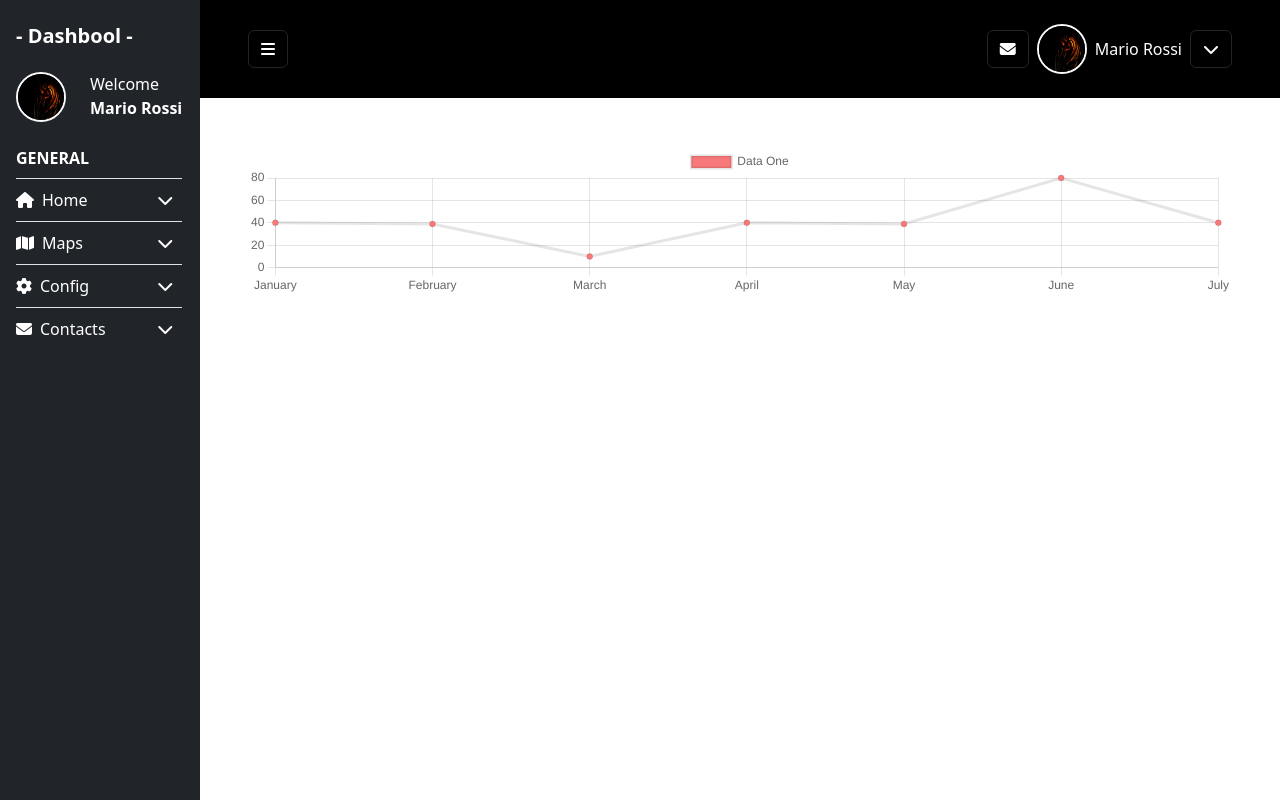
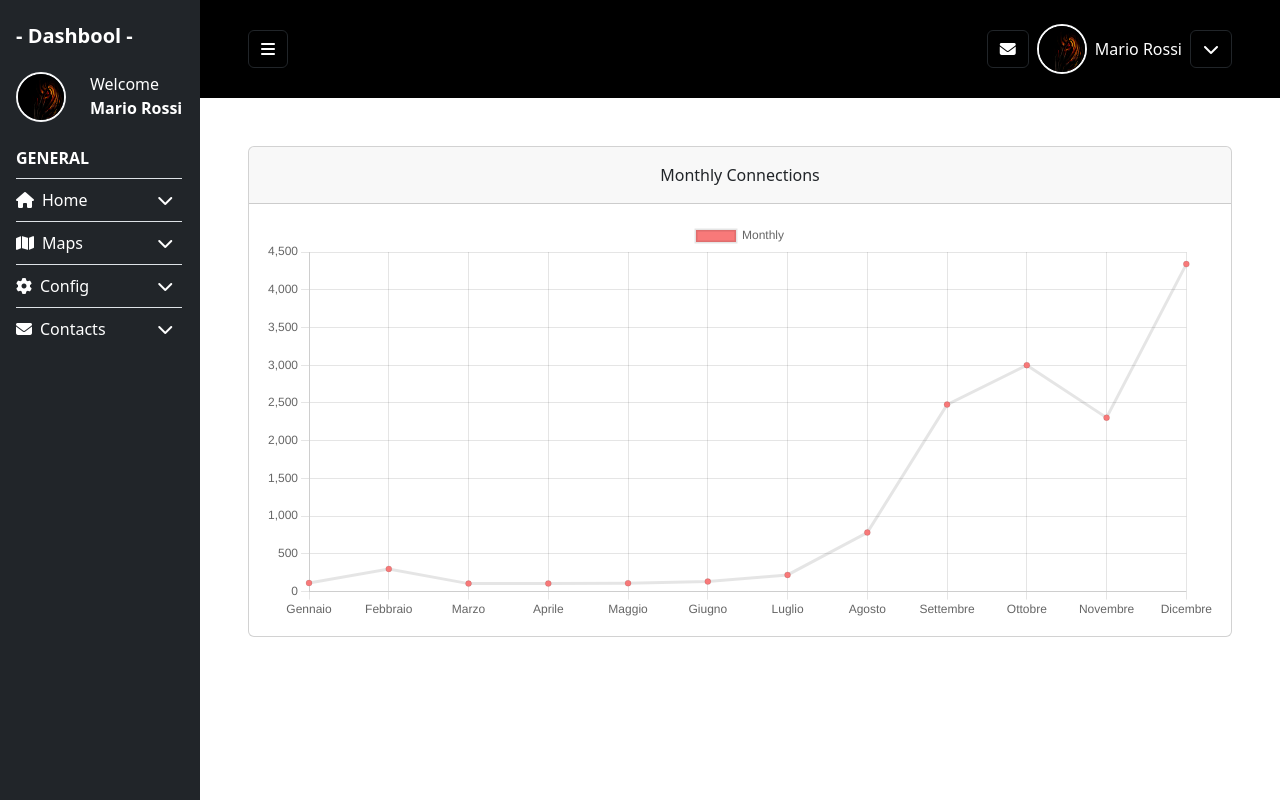
Before and after one commit to CaldatoLuca/dashboard-vue, a Vue app: page / in a window 1280 px wide. Built offline with nearby package versions, Linux system fonts and the light colour scheme; data requests are answered from the project's data file.

Commit message:
feat: line chart comp

```diff
--- a/src/components/LineChart.vue
+++ b/src/components/LineChart.vue
@@ -1,7 +1,3 @@
-<template>
-  <Line :data="data" :options="options" />
-</template>
-
 <script lang="ts">
 import {
   Chart as ChartJS,
@@ -30,23 +26,16 @@ export default {
   components: {
     Line,
   },
+  props: ["x", "y", "time", "name"],
   data() {
     return {
       data: {
-        labels: [
-          "January",
-          "February",
-          "March",
-          "April",
-          "May",
-          "June",
-          "July",
-        ],
+        labels: this.x,
         datasets: [
           {
-            label: "Data One",
+            label: this.time,
             backgroundColor: "#f87979",
-            data: [40, 39, 10, 40, 39, 80, 40],
+            data: this.y,
           },
         ],
       },
@@ -56,5 +45,23 @@ export default {
       },
     };
   },
+  methods: {
+    showData() {
+      console.log("grafico " + this.x);
+      console.log("grafico " + this.y);
+    },
+  },
+  mounted() {
+    this.showData();
+  },
 };
 </script>
+
+<template>
+  <div class="card">
+    <div class="card-header text-center p-3">{{ this.name }}</div>
+    <div class="card-body">
+      <Line :data="data" :options="options" style="height: 400px" />
+    </div>
+  </div>
+</template>
--- a/src/components/Main.vue
+++ b/src/components/Main.vue
@@ -1,11 +1,44 @@
 <script>
 import Header from "../components/Header.vue";
 import LineChart from "./LineChart.vue";
+import axios from "axios";
+import { store } from "../store";
 
 export default {
+  data() {
+    return {
+      store,
+      loader: false,
+      monConnections: {
+        xAxe: [],
+        yAxe: [],
+      },
+    };
+  },
   components: {
     Header,
     LineChart,
+  },
+  async mounted() {
+    await this.fetchMonthlyConnections(); // Wait for API call to complete
+    this.loader = true; // Set loader to true after API call is completed
+  },
+  methods: {
+    async fetchMonthlyConnections() {
+      try {
+        const response = await axios.get(
+          store.api.baseUrl + store.api.monthlyConnections
+        );
+        const data = response.data;
+        console.log(data);
+        this.monConnections.xAxe = data.map((item) => item.month);
+        this.monConnections.yAxe = data.map((item) => item.connections);
+        console.log(this.monConnections.xAxe);
+        console.log(this.monConnections.yAxe);
+      } catch (error) {
+        console.log("Error in fetchMonthlyConnections: " + error);
+      }
+    },
   },
 };
 </script>
@@ -13,8 +46,17 @@ export default {
 <template>
   <main class="min-vh-100 flex-grow-1">
     <Header></Header>
-    <div class="p-5">
-      <LineChart />
+
+    <!--GRAFICI - Use v-if="loader" to conditionally render LineChart -->
+    <div class="p-5" v-if="loader">
+      <!-- Connessioni mensili -->
+
+      <LineChart
+        :x="this.monConnections.xAxe"
+        :y="this.monConnections.yAxe"
+        :time="'Monthly'"
+        :name="'Monthly Connections'"
+      />
     </div>
   </main>
 </template>
```
